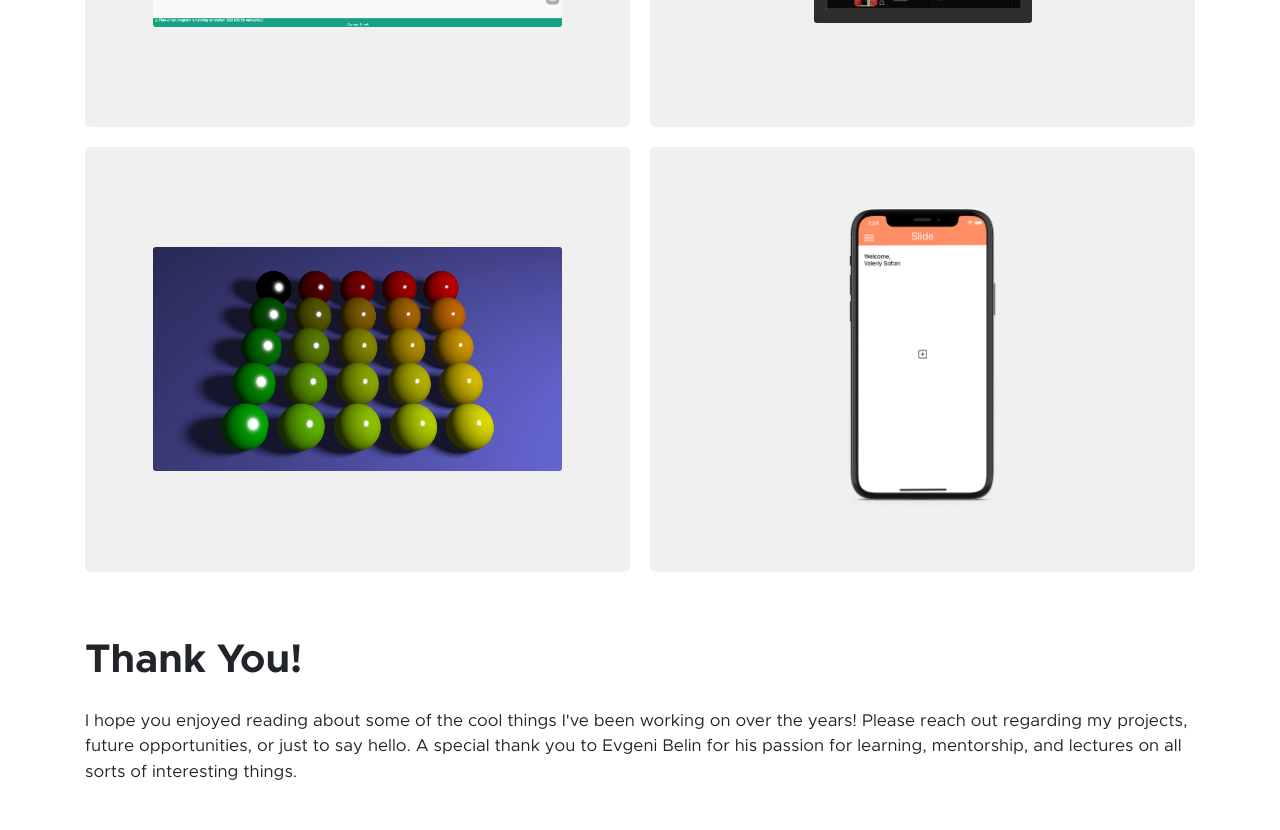
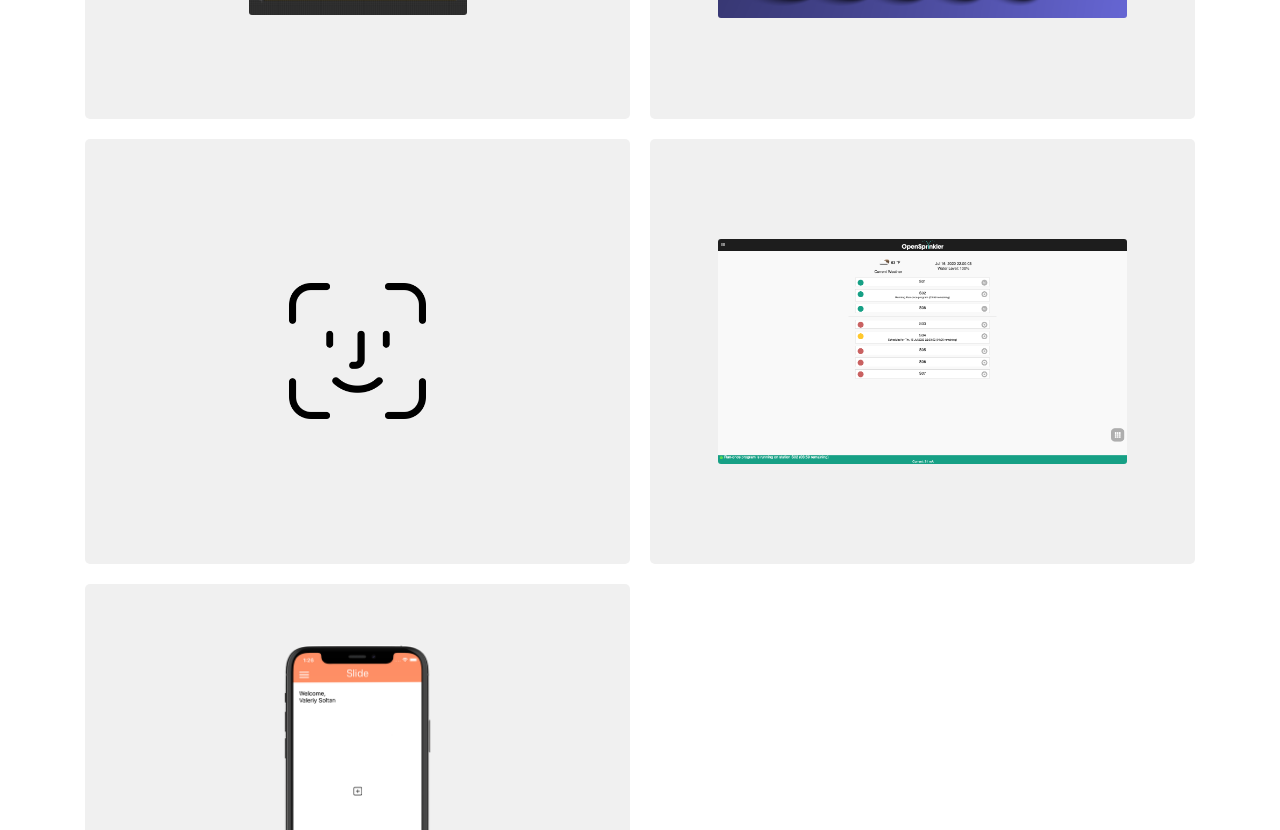
Before and after one commit to vsoltan/portfolio, a React (Create React App) app in the folder site/: page / in a window 1280 px wide. Shown: the part 1480-2310 px from the top of the page. Built offline with nearby package versions, Linux system fonts and the light colour scheme.

Commit message:
reworked contact me page

```diff
--- a/site/src/components/elements/ContactForm.js
+++ b/site/src/components/elements/ContactForm.js
@@ -1,21 +1,124 @@
 
 import React from "react";
-import styled from "styled-components";
+import styled from "styled-components"
 
-const ContactForm = () => (
-    <Form className="contact-form" method="post" action="contact-handler-php">
-        <Form.Group controlId="exampleForm.ControlInput1">
-            <Form.Label>Email address</Form.Label>
-            <Form.Control type="email" placeholder="name@domain.com" />
-        </Form.Group>
-        <Form.Group>
-            <Form.Label>Message</Form.Label>
-            <Form.Control as="textarea" rows="20" />
-        </Form.Group>
-        <Button variant="primary" type="submit" className="float-right">
-            Submit
-        </Button>
-    </Form>
-);
+const Styles = styled.div`
+   .contactForm {
+        margin-top: 5px;
+        margin-bottom: 5px;
+        display: grid;
+        grid-template-columns: 100px 1fr 75px;
+        grid-gap: 5px;
+   }
+   label {
+        grid-column: 1 / 2;
+        font-family: Metropolis-Regular;
+   }
+   input, textarea {
+        grid-column: 2 / 4;
+        border-style: solid;
+        border-color: rgb(235, 235, 235);
+        border-width: 1px;
+   }
+   button {
+        grid-column: 3 / 4;
+        background-color: var(--highlight-color);
+        border-radius: 5px;
+        border-style: solid;
+        border-color: var(--highlight-color);
+        color: white;
+        margin: 15px 0 15px 0;
+   }
+   .alert {
+        grid-column: 2 / 3;
+        text-align: left;
+        padding: 0px;
+        margin-top: 1.2rem;
+        color: rgb(201, 87, 79);
+   }
+   .success {
+        grid-column: 3 / 4;
+        margin-top: 1.2rem;
+        color: rgb(19, 186, 4);
+   }
+`;
+
+class ContactForm extends React.Component {
+    constructor(props) {
+        super(props);
+        this.submitForm = this.submitForm.bind(this);
+        this.state = {
+            status: ""
+        };
+    }
+
+    render() {
+        const { status } = this.state;
+        let errorMessage = <p></p>
+        let submitButton = <button>Submit</button>;
+
+        if (status === "SUCCESS") {
+            // offset the button margin with inline styling
+            errorMessage = (
+                <p className="success" style={{"margin-bottom": "15px"}}>Thanks!</p>
+            );
+            submitButton = (
+                <button style={{display: "none"}}>Submit</button>
+            );
+        } else if (status === "ERROR") {
+            if (status === "ERROR") {
+                errorMessage = (
+                    <p className="alert">Ooops! There was an error.</p>
+                );
+            }
+        }
+
+        return (
+            <Styles>
+                <form
+                    className="contactForm"
+                    onSubmit={this.submitForm}
+                    action="https://formspree.io/f/xvovwpae"
+                    method="POST"
+                >
+                    <label>Email:</label>
+                    <input type="email" name="email" />
+
+                    <label>Message:</label>
+                    <textarea name="message" cols="40" rows="5"></textarea>
+
+                    { errorMessage }
+                    { submitButton }
+                    <div></div>
+                    {/* <p className="alert" ></p>
+                    <button>Submit</button> */}
+
+
+                    {/* {status === "SUCCESS" ? <p className="alert">Thanks!</p> : <button>Submit</button>}
+                    {status === "ERROR" && <p className="alert">Ooops! There was an error.</p>} */}
+                </form>
+            </Styles>
+        );
+    }
+
+    submitForm(ev) {
+        ev.preventDefault();
+        const form = ev.target;
+        const data = new FormData(form);
+        const xhr = new XMLHttpRequest();
+        xhr.open(form.method, form.action);
+        xhr.setRequestHeader("Accept", "application/json");
+        xhr.onreadystatechange = () => {
+            if (xhr.readyState !== XMLHttpRequest.DONE) return;
+            if (xhr.status === 200) {
+                form.reset();
+                this.setState({ status: "SUCCESS" });
+            } else {
+                this.setState({ status: "ERROR" });
+            }
+        };
+        xhr.send(data);
+    }
+}
 
 export default ContactForm;
--- a/site/src/components/elements/NavigationBar.js
+++ b/site/src/components/elements/NavigationBar.js
@@ -6,6 +6,8 @@ import InputGroup from 'react-bootstrap/InputGroup';
 import Button from 'react-bootstrap/Button';
 import { animateScroll as scroll } from "react-scroll";
 import styled from 'styled-components';
+
+import ContactForm from "../elements/ContactForm";
 
 import resume from '../../assetts/soltan-swe.pdf';
 
@@ -111,16 +113,7 @@ class NavigationBar extends React.Component {
 								</Modal.Title>
 							</Modal.Header>
 							<Modal.Body>
-								<div>
-									<p>Please send all inquiries to the following address: </p>
-									<span>
-										<InputGroup.Text id="email-text">vsoltan@umass.edu</InputGroup.Text>
-										<Button className="float-right" id="email-app-button">
-											<a href="mailto:vsoltan@umass.edu">Open in App</a>
-										</Button>
-										<Button className="float-right" onClick={() => { navigator.clipboard.writeText("vsoltan@umass.edu") }}>Copy</Button>
-									</span>
-								</div>
+								<ContactForm />
 							</Modal.Body>
 						</Modal>
 
--- a/site/src/components/pages/Header.js
+++ b/site/src/components/pages/Header.js
@@ -38,6 +38,7 @@ const Styles = styled.div`
     }
     .social-tab {
         padding-left: 0;
+        margin-top: 1.2rem;
     }
     .social-item {
         padding-right: 15px;
@@ -65,6 +66,10 @@ const Styles = styled.div`
     }
 `;
 
+const positionTitle = "Firmware Intern";
+const companyName = "OpenThings";
+const companyURL = "https://openthings.io/";
+
 const wrappedContent = "Actively looking for Summer 2021 opportunities: I have a breadth of experience working in dynamic environments across embedded and mobile platforms.";
 
 const Header = () => (
@@ -74,7 +79,14 @@ const Header = () => (
                 <Row>
                     <Col className="col-sm">
                         <div className="header">
-                            <h1>Hey, I'm Valeriy, a Firmware Intern at <a className="link" href="https://openthings.io/" target="_blank" rel="noopener noreferrer">OpenThings.</a></h1>
+                            <h1>Hey, I'm Valeriy, a {positionTitle} at <a className="link" href={companyURL} target="_blank" rel="noopener noreferrer">{companyName}.</a></h1>
+                        </div>
+                        <div className="about">
+                            <p>Currently working towards a B.S in Computer Science and Statistics at the University of Massachusetts—Amherst.</p>
+                            <p>Interested in deconstructing the way things work. Passionate about systems programming, computer architecture, and building
+                                robust solutions to problems.</p>
+                            <p id="wrap-display">{wrappedContent}</p>
+                        </div>
                         <div className="social-tab">
                             <a href="https://github.com/vsoltan"
                                 className="social-item github" target="_blank">
@@ -88,13 +100,6 @@ const Header = () => (
                                 className="social-item twitter" target="_blank">
                                 <FontAwesomeIcon icon={faTwitter} size="2x" />
                             </a>
-                            </div>
-                        </div>
-                        <div className="about">
-                            <p>Currently working towards a B.S in Computer Science and Statistics at the University of Massachusetts—Amherst.</p>
-                            <p>Interested in deconstructing the way things work. Passionate about systems programming, computer architecture, and building
-                                robust solutions to problems.</p>
-                            <p id="wrap-display">{wrappedContent}</p>
                         </div>
                     </Col>
                     <Col className="col-sm col-images">
--- a/site/src/components/pages/Projects.js
+++ b/site/src/components/pages/Projects.js
@@ -13,6 +13,12 @@ import SLI from '../../assetts/images/project-page/slide/slide-tile.png';
 
 // overlay image collections
 import ultsoft from '../../assetts/images/project-page/ultimate/ultsoft.png';
+
+import pong from '../../assetts/images/project-page/mbed-pong/pong.png';
+import gamePong from '../../assetts/images/project-page/mbed-pong/game.png';
+import sidePong from '../../assetts/images/project-page/mbed-pong/side.png';
+import topPong from '../../assetts/images/project-page/mbed-pong/top.png';
+import serverPong from '../../assetts/images/project-page/mbed-pong/server.png';
 
 import iter1 from '../../assetts/images/project-page/portfolio/iter1.png';
 
@@ -86,6 +92,37 @@ function UltimateCard() {
 
 }
 
+function PongCard() {
+    const MBPTitle = [
+        "Mbed-Pong",
+        "Semester Project",
+        "To be decided" // TODO
+    ];
+    const overlayContent = (
+        <React.Fragment>
+            <div className="project-gallery">
+                <Image src={serverPong} className="img-fluid gallery-item" />
+                <Image src={topPong} className="img-fluid gallery-item" />
+                <Image src={sidePong} className="img-fluid gallery-item" />
+                <Image src={gamePong} className="img-fluid gallery-item" />
+            </div>
+            <div className="project-description">
+                <p>
+                    work in progress!
+                </p>
+            </div>
+        </React.Fragment>
+    );
+
+    const MBPOverlay = [
+        overlayContent,
+        "https://github.com/Mbed-Pong"
+    ];
+    return (
+        <ProjectCard title={MBPTitle} img={pong} scale={50} overlayData={MBPOverlay} />
+    );
+}
+
 // faceid logo: https://macteo.it/ios/2017/09/28/face-id.html
 function PortfolioCard() {
     const PFTitle = [
@@ -127,7 +164,7 @@ function PortfolioCard() {
         "https://github.com/vsoltan/portfolio",
     ];
     return (
-        <ProjectCard title={PFTitle} img={PRO} scale={35} overlayData={PFOverlay} />
+        <ProjectCard title={PFTitle} img={PRO} scale={25} overlayData={PFOverlay} />
     );
 }
 
@@ -210,8 +247,6 @@ function SimpleWatchCard() {
         <ProjectCard title={WatchTitle} img={board} scale={40} overlayData={WatchOverlay} demoLink={"https://www.youtube.com/watch?v=erve9Y-6WI4&feature=youtu.be"} />
     );
 }
-
-// TODO: correct number mistake!!!!!!
 
 function AcceleratorCard() {
     const AccTitle = [
@@ -312,10 +347,11 @@ const Featured = () => (
             <h1 id={"title"}>My Work.</h1>
             <div className="project-feature">
                 {UltimateCard()}
+                {PongCard()}
+                {SimpleWatchCard()}
+                {AcceleratorCard()}
                 {PortfolioCard()}
                 {OpenSprinklerCard()}
-                {SimpleWatchCard()}
-                {AcceleratorCard()}
                 {SlideCard()}
             </div>
         </Container>
```
Lines whose indentation alone changed are shown as unchanged.
